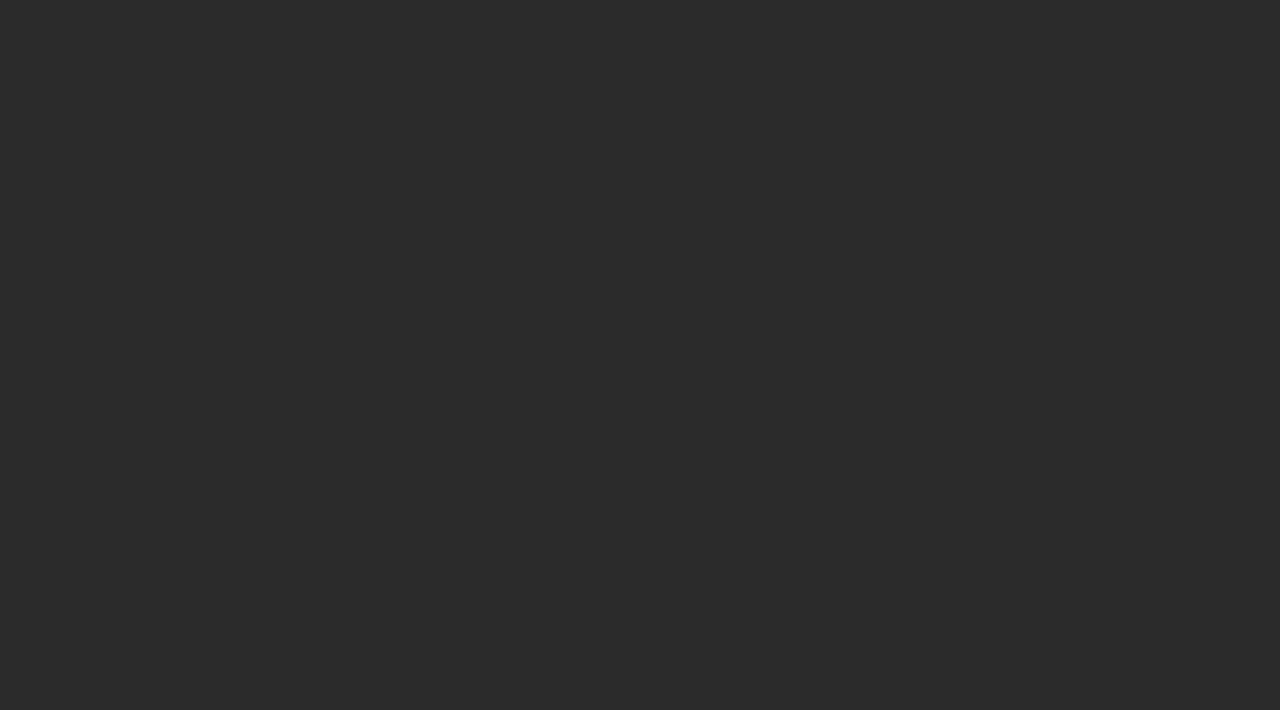
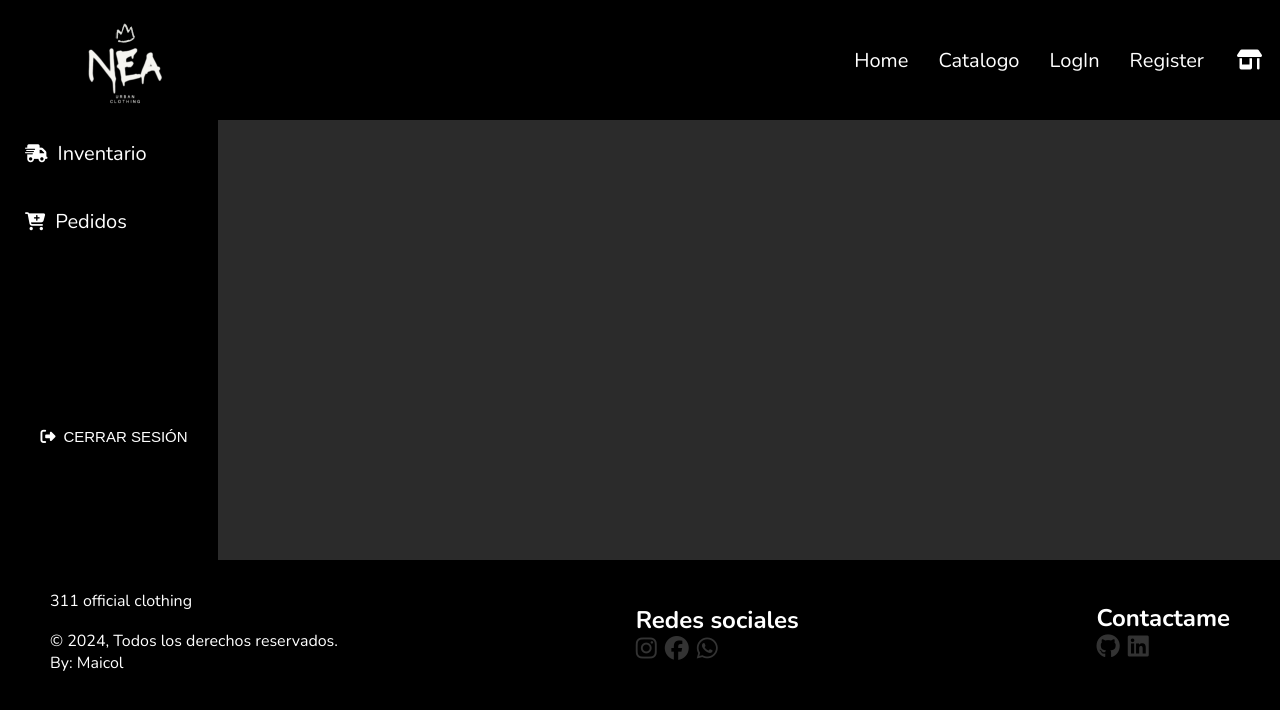
Before and after one commit to maicolarias11/proyecto-tienda, a React (Vite) app: page /pedidos in a window 1280 px wide. Before the commit this address had no page. Shown: the top 710 px of the page. Built offline with nearby package versions, Linux system fonts and the light colour scheme; no server answers; a web font is replaced by a local one.

Commit message:
avance dashboard admin

```diff
--- a/src/App.jsx
+++ b/src/App.jsx
@@ -8,6 +8,9 @@ import Buzos from './pages/Buzos';
 import Gorras from './pages/Gorras';
 import Login from './pages/Login';
 import Register from './pages/Register';
+import DashboardAdmin from './pages/Dashboard';
+import Inventario from './pages/Inventario';
+import Pedidos from './pages/Pedidos';
 
 function App() {
   return (
@@ -21,6 +24,9 @@ function App() {
           <Route path='/camisetas' element={<Camisetas />} />
           <Route path='/buzos' element={<Buzos />} />
           <Route path='/gorras' element={<Gorras />} />
+          <Route path='/dashboard/admin' element={<DashboardAdmin />} />
+          <Route path='/inventario' element={<Inventario />} />
+          <Route path='/pedidos' element={<Pedidos />} />
         </Routes>
       </Router>
     </>
--- a/src/components/Navbar.jsx
+++ b/src/components/Navbar.jsx
@@ -58,6 +58,7 @@ function Navbar() {
                 <li className='nav_item'><a href="/catalogo">Catalogo</a></li>
                 {isAuthenticated ? (
                     <li className='nav_item' >
+                        <li className='nav_item'><a href="/dashboard/admin">Dashboard</a></li>
                         <i className="icon-lg-re fa-regular fa-user"></i>
                         <i className="icon-lg-re fa-solid fa-right-from-bracket" onClick={handleLogout}></i>
                     </li>
--- /dev/null
+++ b/src/components/Sidemenu.jsx
@@ -0,0 +1,37 @@
+import { signOut } from 'firebase/auth';
+import { auth } from '../firebase-config';
+
+function SideMenu() {
+
+    const handleSideMenuLogout  = () => {
+        signOut(auth)
+        .then(() => {
+            console.log('Sesión cerrada');
+            window.location.href = "/login";
+        })
+        .cath((error) => {
+            console.log('Error al cerrar la sesión', error);
+        })
+    }
+
+    return(
+        <>
+            <div className="sidemenu">
+                <div className="sidemenu-contain">
+                    <ul className="side-options">
+                        <li className='side_nav_item'>
+                            <i className="side-icons fa-solid fa-truck-fast"></i><a href="/inventario">Inventario</a>
+                        </li>
+                        <li className='side_nav_item'>
+                            <i className="side-icons fa-solid fa-cart-plus"></i><a href="/pedidos">Pedidos</a>
+                        </li>
+
+                        <button className="btn-logout-side" onClick={handleSideMenuLogout}><i className="side-icon-logout fa-solid fa-right-from-bracket"></i>CERRAR SESIÓN</button>
+                    </ul>
+                </div>
+            </div>
+        </>
+    )
+}
+
+export default SideMenu;
--- a/src/index.css
+++ b/src/index.css
@@ -371,6 +371,68 @@ h1 {
   background-color: black; */
 }
 
+/*DashboardAdmin*/
+
+/*Inventario*/
+ .inventario {
+  display: flex;
+  justify-content: center;
+  align-items: center;
+}
+
+.form-inventary {
+  width: 30%;
+  padding-left: 20px;
+  margin: 15px;
+}
+
+.btn-publish {
+  width: 30%;
+  height: 6vh;
+  border: none;
+  background-color: black;
+  color: white;
+  border-radius: 16px;
+}
+
+/*SideMenu*/
+.sidemenu-contain {
+  background-color: black;
+  color:  white;
+  height: 55vh;
+  width: 17%;
+}
+
+.side_nav_item {
+  padding: 15px;
+}
+
+.side-icons {
+  font-size: 18px;
+  margin: 10px;
+}
+
+.btn-logout-side, .side-icon-logout {
+  font-size: 15px;
+  margin: 8px;
+}
+
+.btn-logout-side {
+  width: 80%;
+  height: 5vh;
+  border: none;
+  border-radius: 17px;
+  background-color: transparent;
+  color: white;
+  margin: 23px;
+  margin-top: 160px;
+  cursor: pointer;
+}
+
+.btn-logout-side:hover {
+  background-color: #333;
+}
+
 /*Footer*/
 section, p, h2, a {
   font-family: "Nunito", sans-serif;
--- /dev/null
+++ b/src/pages/Dashboard.jsx
@@ -0,0 +1,22 @@
+import Footer from "../components/Footer";
+import Navbar from "../components/Navbar";
+import SideMenu from "../components/Sidemenu";
+
+function DashboardAdmin() {
+    return (
+        <>
+            <Navbar />
+            <div className="dashboard">
+                <div className="col-2">
+                    <SideMenu />
+                </div>
+                <div className="col-10">
+
+                </div>
+            </div>
+            <Footer />
+        </>
+    );
+}
+
+export default DashboardAdmin;
--- /dev/null
+++ b/src/pages/Inventario.jsx
@@ -0,0 +1,30 @@
+import Footer from "../components/Footer"
+import Navbar from "../components/Navbar"
+
+function Inventario() {
+    return(
+        <>
+            <Navbar />
+            <div className="arrow-left">
+                <a href="/dashboard/admin"><i className="fa-solid fa-arrow-left"></i></a>
+            </div>
+            <div className="inventario">
+                <div className="form-inventary">
+                    <form action="">
+                        <input type="text" className="input-form" placeholder="Nombre producto"/>
+                        <input type="text" className="input-form" placeholder="Descripción producto"/>
+                        <input type="text" className="input-form" placeholder="Precio producto"/>
+                        <input type="text" className="input-form" placeholder="Categoria producto"/>
+
+                        <center>
+                            <button className="btn-publish">Publicar producto</button>
+                        </center>
+                    </form>
+                </div>
+            </div>
+            <Footer />
+        </>
+    )
+}
+
+export default Inventario
--- /dev/null
+++ b/src/pages/Pedidos.jsx
@@ -0,0 +1,18 @@
+import Footer from "../components/Footer"
+import Navbar from "../components/Navbar"
+import SideMenu from "../components/Sidemenu"
+
+
+function Pedidos() {
+    return(
+        <>
+            <Navbar />
+            <div className="pedidos">
+                <SideMenu />
+            </div>
+            <Footer />
+        </>
+    )
+}
+
+export default Pedidos
```
